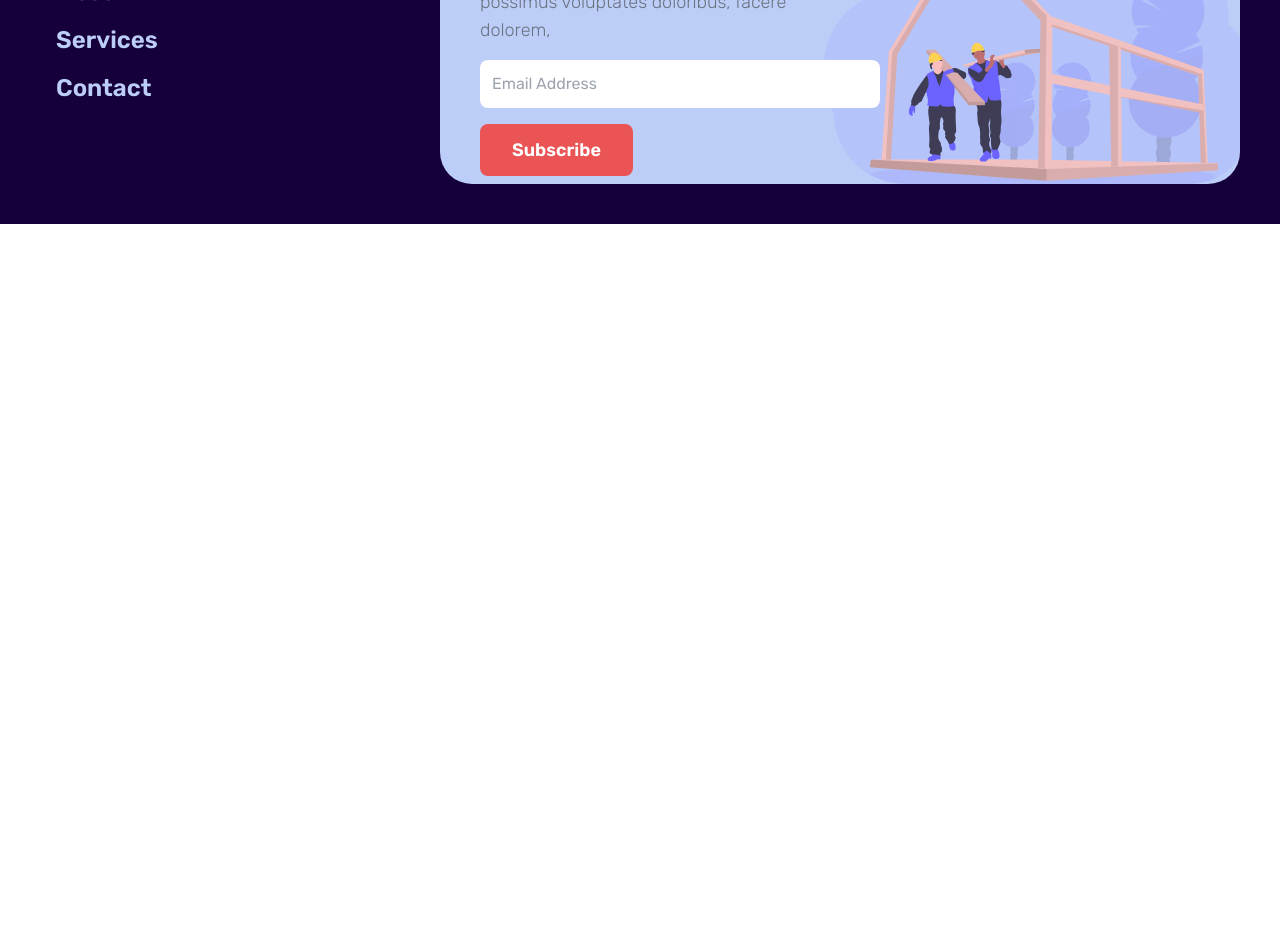
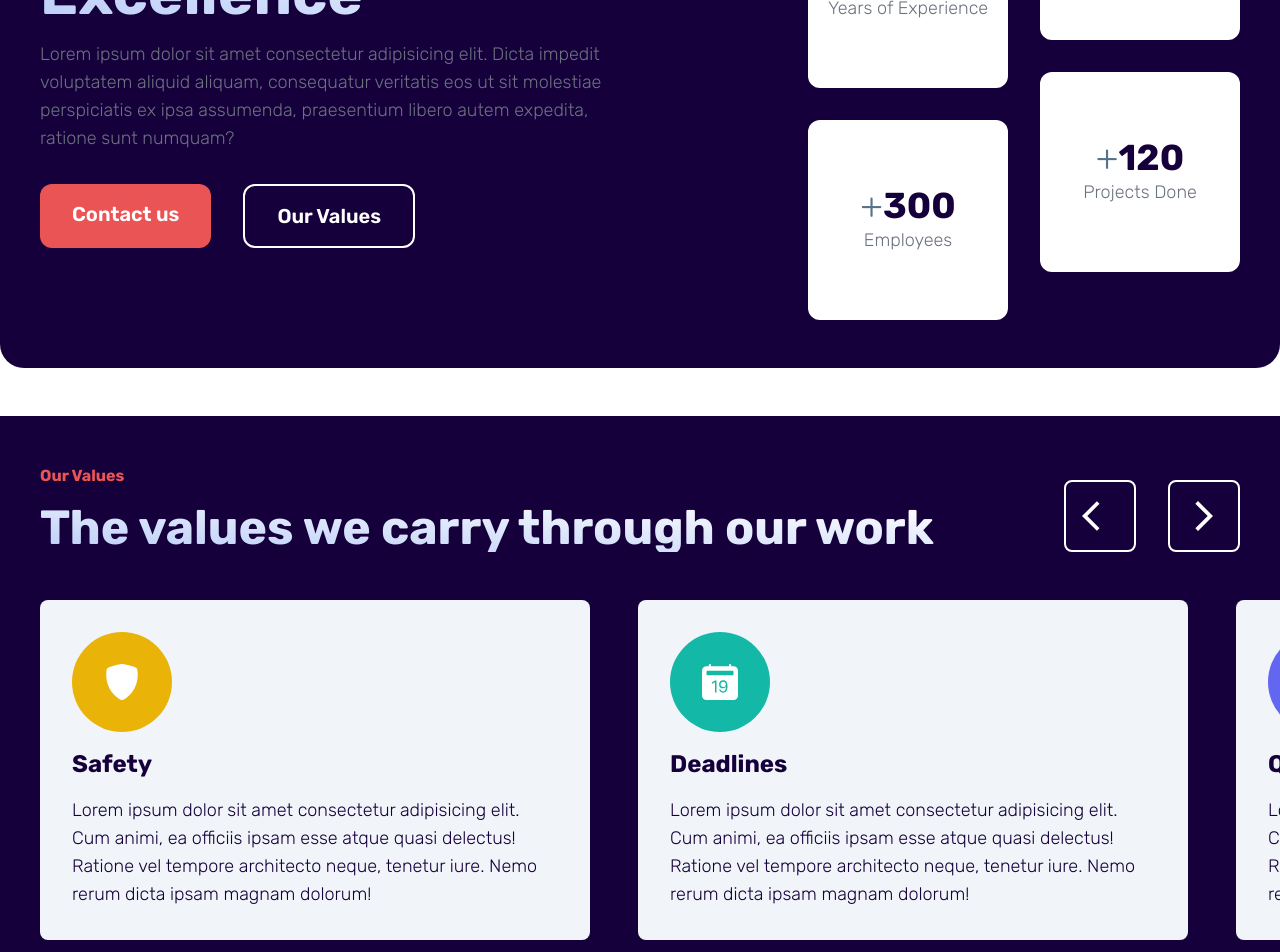
Before and after one commit to samukelolukhele/PCI-Construction, a React (Vite) app: page /about in a window 1280 px wide. Shown: the part 2320-3272 px from the top of the page. Before the commit the page ends 2544 px from the top, so only its background shows below. Built offline with nearby package versions, Linux system fonts and the light colour scheme.

Commit message:
FEAT: Values, Story & Mission Section Setup.

```diff
--- a/src/App.css
+++ b/src/App.css
@@ -57,3 +57,7 @@ img {
 .btn-arrow {
   @apply flex items-center justify-center hover:bg-brandBg hover:text-white duration-300 text-4xl outline-none p-4 border-brandBg text-brandBg rounded-lg border-2;
 }
+
+.btn-arrow-alt {
+  @apply flex items-center justify-center hover:bg-white hover:text-brandBg duration-300 text-4xl outline-none p-4 border-white text-white rounded-lg border-2;
+}
--- a/src/components/Button.tsx
+++ b/src/components/Button.tsx
@@ -3,12 +3,16 @@ import { Link } from "react-router-dom";
 
 type BProps = {
   children: React.ReactNode;
-  to: string | "/" | "/about" | "/contact" | "/services";
+  to?: string | "/" | "/about" | "/contact" | "/services";
   color: "primary" | "secondary" | "outline" | "outline-dark" | "tetiary";
   className?: string;
 };
 
-const Button = ({ to, children, color, className }: BProps) => {
+type BBProps = BProps & {
+  onClick?: React.MouseEventHandler<HTMLButtonElement>;
+};
+
+const Button = ({ to = "/", children, color, className }: BProps) => {
   return (
     <Link
       className={`${className} py-4 px-8 text-xl btn-${color} font-semibold text-center rounded-xl ease-in duration-200 hover:scale-110`}
@@ -19,4 +23,20 @@ const Button = ({ to, children, color, className }: BProps) => {
   );
 };
 
+export const BasicButton = ({
+  children,
+  color,
+  className,
+  onClick,
+}: BBProps) => {
+  return (
+    <button
+      className={`${className} py-4 px-8 text-xl btn-${color} font-semibold text-center rounded-xl ease-in duration-200 hover:scale-110`}
+      onClick={onClick}
+    >
+      {children}
+    </button>
+  );
+};
+
 export default Button;
--- a/src/components/IconWidget.tsx
+++ b/src/components/IconWidget.tsx
@@ -6,6 +6,7 @@ type IProps = {
   iconBg: string;
   header: string;
   iconClassName?: string;
+  className?: string;
   children: React.ReactNode;
 };
 
@@ -15,12 +16,13 @@ const IconWidget = ({
   iconClassName,
   header,
   children,
+  className,
 }: IProps) => {
   return (
     <div
-      className={`w-full flex flex-col items-center justify-center gap-4 px-8 py-8 bg-brandSecondary rounded-lg`}
+      className={`${className} w-full flex flex-col items-center justify-center gap-4 px-8 py-8 bg-brandSecondary rounded-lg`}
     >
-      <div className={`p-4 ${iconBg} rounded-full text-white`}>
+      <div className={`p-8 ${iconBg} rounded-full text-white`}>
         <Icon className={iconClassName} />
       </div>
       <div className="flex flex-col gap-4">
--- /dev/null
+++ b/src/components/SectionText.tsx
@@ -0,0 +1,29 @@
+import React from "react";
+
+type SProps = {
+  sectionName: string;
+  header: string;
+  headerColor?: "text-gradient-main" | "text-brandBg" | "text-white";
+  headerSize?: "text-4xl" | "text-5xl" | "text-6xl" | "header-text" | string;
+  children?: React.ReactNode;
+  className?: string;
+};
+
+const SectionText = ({
+  sectionName,
+  header,
+  children,
+  headerColor = "text-gradient-main",
+  headerSize = "header-text",
+  className,
+}: SProps) => {
+  return (
+    <div className={`${className} flex flex-col gap-4`}>
+      <h1 className="text-brand font-bold">{sectionName}</h1>
+      <h1 className={`${headerColor} font-bold ${headerSize}`}>{header}</h1>
+      <p className="font-light">{children}</p>
+    </div>
+  );
+};
+
+export default SectionText;
--- a/src/components/pages/About/Hero.tsx
+++ b/src/components/pages/About/Hero.tsx
@@ -3,7 +3,7 @@ import Button from "../../Button";
 
 const Hero = () => {
   return (
-    <div className="relative w-full bg-brandBg h-full py-4 rounded-b-[2rem] mb-44 z-[-3]">
+    <div className="relative w-full bg-brandBg h-full py-4 rounded-b-[2rem] mb-20 md:mb-44 z-[-3]">
       <div className="container relative flex flex-col">
         <div className="flex flex-col lg:flex-row gap-4 text-left justify-between h-full">
           <div className="flex flex-col justify-center gap-4 md:gap-8 items-start md:w-9/12 lg:w-4/12">
--- /dev/null
+++ b/src/components/pages/About/Mission.tsx
@@ -0,0 +1,84 @@
+import React from "react";
+import SectionText from "../../SectionText";
+import Button, { BasicButton } from "../../Button";
+
+type MSProps = {
+  spanText: string;
+  header: string;
+  headerSpanReverse?: boolean;
+  children: React.ReactNode;
+};
+
+const Mission = () => {
+  return (
+    <div className="py-12 md:pb-24 my-12 bg-brandBg rounded-3xl" id="#mission">
+      <div className="container flex flex-col lg:flex-row items-center justify-between gap-8">
+        <div className="flex flex-col lg:w-6/12 gap-8">
+          <SectionText
+            header="We Strive For Excellence"
+            headerSize="text-5xl md:text-6xl"
+            sectionName="Our Mission"
+            className="md:text-center lg:text-left"
+          >
+            Lorem ipsum dolor sit amet consectetur adipisicing elit. Dicta
+            impedit voluptatem aliquid aliquam, consequatur veritatis eos ut sit
+            molestiae perspiciatis ex ipsa assumenda, praesentium libero autem
+            expedita, ratione sunt numquam?
+          </SectionText>
+          <div className="flex flex-col md:flex-row gap-4 md:gap-8 md:justify-center lg:justify-start">
+            <Button to="/contact" color="primary">
+              Contact us
+            </Button>
+            <BasicButton color="outline">Our Values</BasicButton>
+          </div>
+        </div>
+        <div className="flex md:items-center md:justify-center w-full lg:w-fit flex-col md:flex-row gap-2 md:gap-8">
+          <div className="relative md:top-12 flex flex-col md:items-stretch gap-2 md:gap-8">
+            <MissionSquare spanText="+" header="20">
+              Years of Experience
+            </MissionSquare>
+            <MissionSquare spanText="+" header="300">
+              Employees
+            </MissionSquare>
+          </div>
+          <div className="flex flex-col gap-2 md:gap-8">
+            <MissionSquare spanText="%" header="100" headerSpanReverse>
+              Client Satisfaction
+            </MissionSquare>
+            <MissionSquare spanText="+" header="120">
+              Projects Done
+            </MissionSquare>
+          </div>
+        </div>
+      </div>
+    </div>
+  );
+};
+
+const MissionSquare = ({
+  spanText,
+  header,
+  headerSpanReverse = false,
+  children,
+}: MSProps) => {
+  return (
+    <div
+      className="bg-white text-brandBg flex flex-col justify-center
+      py-4 rounded-xl items-center
+      min-w-full md:py-16 lg:aspect-square md:min-w-[300px]
+      lg:min-w-[200px]"
+    >
+      <h1
+        className={`text-4xl  font-bold flex ${
+          headerSpanReverse && "flex-row-reverse"
+        }`}
+      >
+        <span className="text-brandBgSecondary font-light">{spanText}</span>
+        {header}
+      </h1>
+      <p className="font-light">{children}</p>
+    </div>
+  );
+};
+
+export default Mission;
--- a/src/components/pages/About/Story.tsx
+++ b/src/components/pages/About/Story.tsx
@@ -1,7 +1,11 @@
-import React from "react";
-import Button from "../../Button";
+import React, { useRef } from "react";
+import Button, { BasicButton } from "../../Button";
 
-const Story = () => {
+type SProps = {
+  valuesRef: React.MutableRefObject<HTMLElement | any>;
+};
+
+const Story = ({ valuesRef }: SProps) => {
   return (
     <div className="py-8">
       <div className="container">
@@ -42,9 +46,14 @@ const Story = () => {
                 <Button to="/contact" color="primary">
                   Contact us
                 </Button>
-                <Button to="/contact" color="outline-dark">
+                <BasicButton
+                  color="outline-dark"
+                  onClick={() =>
+                    valuesRef.current?.scrollIntoView({ behavior: "smooth" })
+                  }
+                >
                   Meet our team
-                </Button>
+                </BasicButton>
               </div>
             </div>
             <div className="relative">
--- /dev/null
+++ b/src/components/pages/About/Values.tsx
@@ -0,0 +1,148 @@
+import { MdArrowForwardIos, MdArrowBackIos } from "react-icons/md";
+import React, { forwardRef, useState } from "react";
+import useMedia from "../../hooks/useMedia";
+import SectionText from "../../SectionText";
+import { IconType } from "react-icons";
+import IconWidget from "../../IconWidget";
+import {
+  BsFillShieldFill,
+  BsFillCalendar2DateFill,
+  BsPatchCheckFill,
+  BsPersonCircle,
+} from "react-icons/bs";
+
+type VSProps = {
+  Icon: IconType;
+  iconBg: string;
+  iconClassName?: string;
+  children: React.ReactNode;
+  heading: string;
+  className?: string;
+};
+
+const Values = forwardRef<HTMLDivElement>((_, scrollRef) => {
+  const [position, setPosition] = useState(0);
+  const { isMobile } = useMedia();
+
+  const slides: VSProps[] = [
+    {
+      Icon: BsFillShieldFill,
+      iconBg: "bg-yellow-500",
+      heading: "Safety",
+      children:
+        "Lorem ipsum dolor sit amet consectetur adipisicing elit. Cum animi, ea officiis ipsam esse atque quasi delectus! Ratione vel tempore architecto neque, tenetur iure. Nemo rerum dicta ipsam magnam dolorum!",
+    },
+    {
+      Icon: BsFillCalendar2DateFill,
+      iconBg: "bg-teal-500",
+      heading: "Deadlines",
+      children:
+        "Lorem ipsum dolor sit amet consectetur adipisicing elit. Cum animi, ea officiis ipsam esse atque quasi delectus! Ratione vel tempore architecto neque, tenetur iure. Nemo rerum dicta ipsam magnam dolorum!",
+    },
+    {
+      Icon: BsPatchCheckFill,
+      iconBg: "bg-indigo-500",
+      heading: "Quality Assurance",
+      children:
+        "Lorem ipsum dolor sit amet consectetur adipisicing elit. Cum animi, ea officiis ipsam esse atque quasi delectus! Ratione vel tempore architecto neque, tenetur iure. Nemo rerum dicta ipsam magnam dolorum!",
+    },
+    {
+      Icon: BsPersonCircle,
+      iconBg: "bg-green-500",
+      heading: "Client Focused",
+      children:
+        "Lorem ipsum dolor sit amet consectetur adipisicing elit. Cum animi, ea officiis ipsam esse atque quasi delectus! Ratione vel tempore architecto neque, tenetur iure. Nemo rerum dicta ipsam magnam dolorum!",
+    },
+  ];
+
+  const onBack = () => {
+    if (isMobile)
+      return setPosition((pos) => (pos === 0 ? slides.length - 1 : pos - 1));
+
+    return setPosition((pos) => (pos === 0 ? slides.length : pos - 2));
+  };
+
+  const onNext = () => {
+    if (isMobile)
+      return setPosition((pos) => (pos === slides.length - 1 ? 0 : pos + 1));
+
+    return setPosition((pos) => (pos === slides.length ? 0 : pos + 2));
+  };
+
+  return (
+    <div ref={scrollRef} className="py-12 bg-brandBg">
+      <div className="container gap-8 flex flex-col overflow-hidden">
+        <div className="flex items-center flex-col gap-4 md:flex-row md:justify-between">
+          <SectionText
+            className="w-9/12"
+            sectionName="Our Values"
+            header="The values we carry through our work"
+            headerSize="text-4xl md:text-5xl"
+          ></SectionText>
+          {!isMobile && (
+            <div className="relative flex items-center justify-center gap-8 bottom-0">
+              <button className="btn-arrow-alt" onClick={onBack}>
+                <MdArrowBackIos />
+              </button>
+              <button className="btn-arrow-alt" onClick={onNext}>
+                <MdArrowForwardIos />
+              </button>
+            </div>
+          )}
+        </div>
+        <div
+          className={`w-full relative flex gap-12 transition-transform duration-300`}
+          style={{
+            transform: isMobile
+              ? `translateX(-${position * 350}px)`
+              : `translateX(-${position * 25}%)`,
+          }}
+        >
+          {slides.map((sl, index) => (
+            <ValueSlide
+              key={index}
+              heading={sl.heading}
+              iconClassName="text-4xl"
+              className="relative bg-slate-100 !items-start min-w-[300px] lg:min-w-[550px] rounded-3xl"
+              Icon={sl.Icon}
+              iconBg={sl.iconBg}
+            >
+              {sl.children}
+            </ValueSlide>
+          ))}
+        </div>
+        {isMobile && (
+          <div className="relative flex items-center justify-center gap-8 bottom-0">
+            <button className="btn-arrow-alt" onClick={onBack}>
+              <MdArrowBackIos />
+            </button>
+            <button className="btn-arrow-alt" onClick={onNext}>
+              <MdArrowForwardIos />
+            </button>
+          </div>
+        )}
+      </div>
+    </div>
+  );
+});
+
+const ValueSlide = ({
+  className,
+  Icon,
+  iconClassName,
+  heading,
+  iconBg,
+  children,
+}: VSProps) => (
+  <IconWidget
+    iconClassName={iconClassName}
+    className={`${className}`}
+    header={heading}
+    Icon={Icon}
+    iconBg={iconBg}
+  >
+    {children}
+  </IconWidget>
+);
+
+export default Values;
--- a/src/components/pages/About/index.tsx
+++ b/src/components/pages/About/index.tsx
@@ -1,12 +1,18 @@
-import React from "react";
+import React, { useRef } from "react";
 import Hero from "./Hero";
 import Story from "./Story";
+import Mission from "./Mission";
+import Values from "./Values";
 
 const About = () => {
+  const valuesRef = useRef<HTMLDivElement | null>(null);
+
   return (
     <div>
       <Hero />
-      <Story />
+      <Story valuesRef={valuesRef} />
+      <Mission />
+      <Values ref={valuesRef} />
     </div>
   );
 };
--- a/src/components/pages/Home/Hero.tsx
+++ b/src/components/pages/Home/Hero.tsx
@@ -4,7 +4,7 @@ import Button from "../../Button";
 const Hero = () => {
   return (
     <div className="flex flex-col lg:flex-row text-white lg:items-center lg:justify-between bg-brandBg rounded-b-[2rem] lg:h-[580px] ">
-      <div className="flex text-left lg:text-left flex-col items-center lg:items-start gap-6 container py-4 lg:w-10/12">
+      <div className="flex text-left lg:text-left flex-col items-start gap-6 container py-4 lg:w-10/12">
         <h1 className="text-6xl bg-clip-text text-transparent bg-gradient-to-tr from-brandSecondary  to-white font-bold">
           Building The Future
         </h1>
@@ -17,7 +17,7 @@ const Hero = () => {
         <Button
           to="/services"
           color="primary"
-          className="w-full lg:w-[160px] md:w-6/12"
+          className="w-full mx-auto lg:mx-0 lg:w-[160px] md:w-6/12"
         >
           Services
         </Button>
--- a/src/components/pages/Home/ServiceSlide.component.tsx
+++ b/src/components/pages/Home/ServiceSlide.component.tsx
@@ -1,6 +1,5 @@
 import React from "react";
 import { IconType } from "react-icons";
-import { motion } from "framer-motion";
 
 type SProps = {
   image: string;
@@ -11,7 +10,7 @@ type SProps = {
 
 const ServiceSlide = ({ image, Icon, children, heading }: SProps) => {
   return (
-    <motion.div className="relative min-w-[300px] lg:min-w-[550px] flex flex-col gap-4 items-center ">
+    <div className="relative min-w-[300px] lg:min-w-[550px] flex flex-col gap-4 items-center ">
       <img
         src={image}
         alt=""
@@ -24,7 +23,7 @@ const ServiceSlide = ({ image, Icon, children, heading }: SProps) => {
         <h1 className="text-2xl font-bold text-brandBg">{heading}</h1>
         <p className="text-brandBg font-light">{children}</p>
       </div>
-    </motion.div>
+    </div>
   );
 };
 
```
